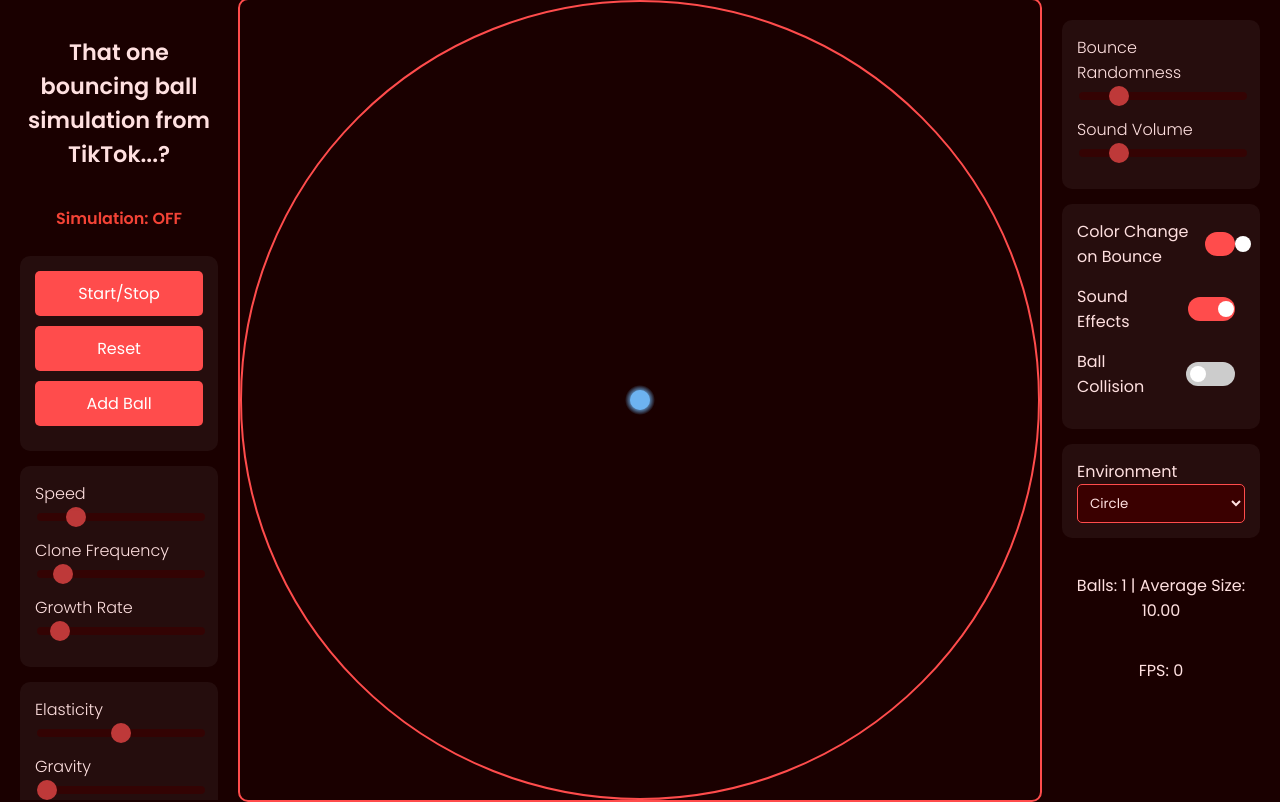
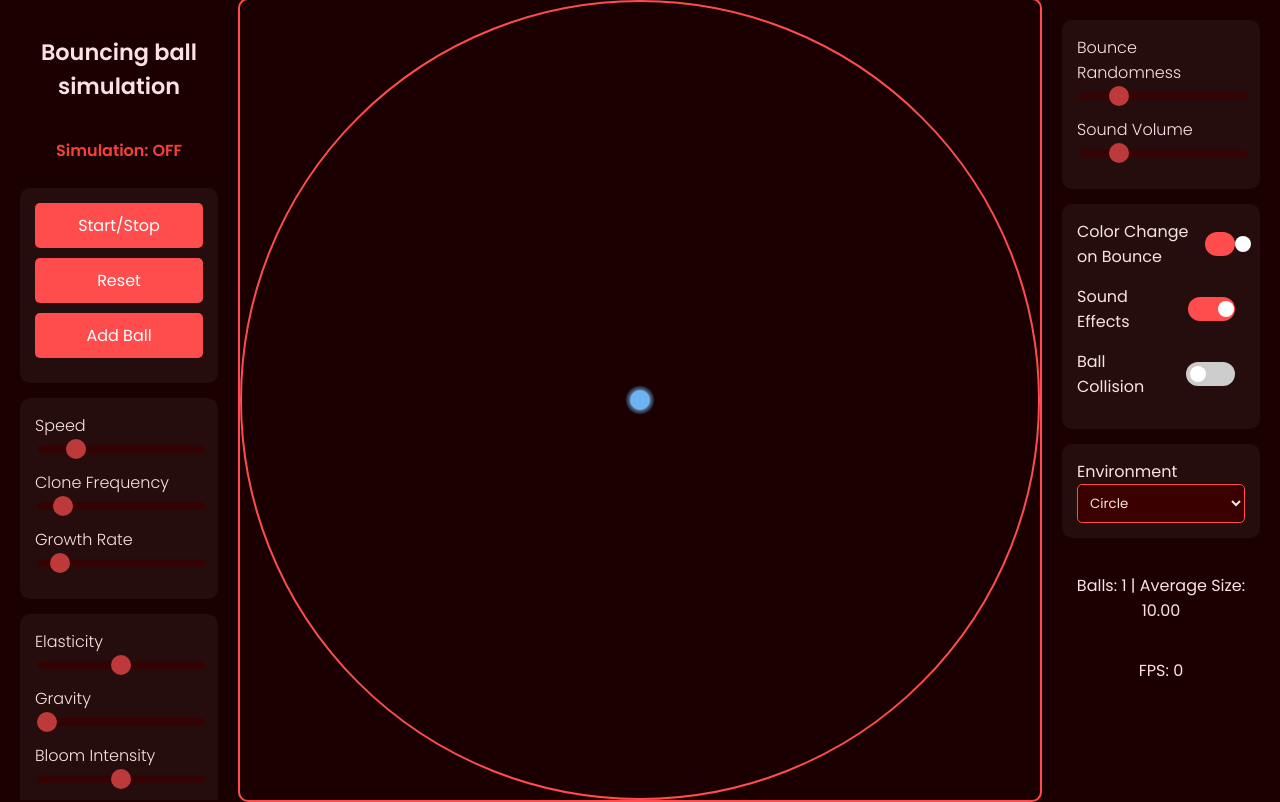
Before and after one commit to abouris/bouncing_balls, a plain HTML site: page bouncing balls.html in a window 1280 px wide. Drawn offline with Linux system fonts and the light colour scheme.

Commit message:
Update bouncing balls.html

```diff
--- a/bouncing balls.html
+++ b/bouncing balls.html
@@ -1,5 +1,5 @@
-<html><head><base href="https://randomsimulationgenerator.fun/generate?theme=TikTok-Style%20Bouncing%20Ball%20Simulation">
-<title>That one bouncing ball simulation from TikTok...?</title>
+<html><head>
+<title>Bouncing ball simulation</title>
 <style>
     @import url('https://fonts.googleapis.com/css2?family=Poppins:wght@300;400;600&display=swap');
     body {
@@ -186,7 +186,7 @@
 <body>
 <div class="container">
     <div class="controls">
-        <h1>That one bouncing ball simulation from TikTok...?</h1>
+        <h1>Bouncing ball simulation</h1>
         <div id="simulationStatus" class="status-off">Simulation: OFF</div>
         <div class="control-group">
             <button id="startStopButton" class="button">Start/Stop</button>
```
